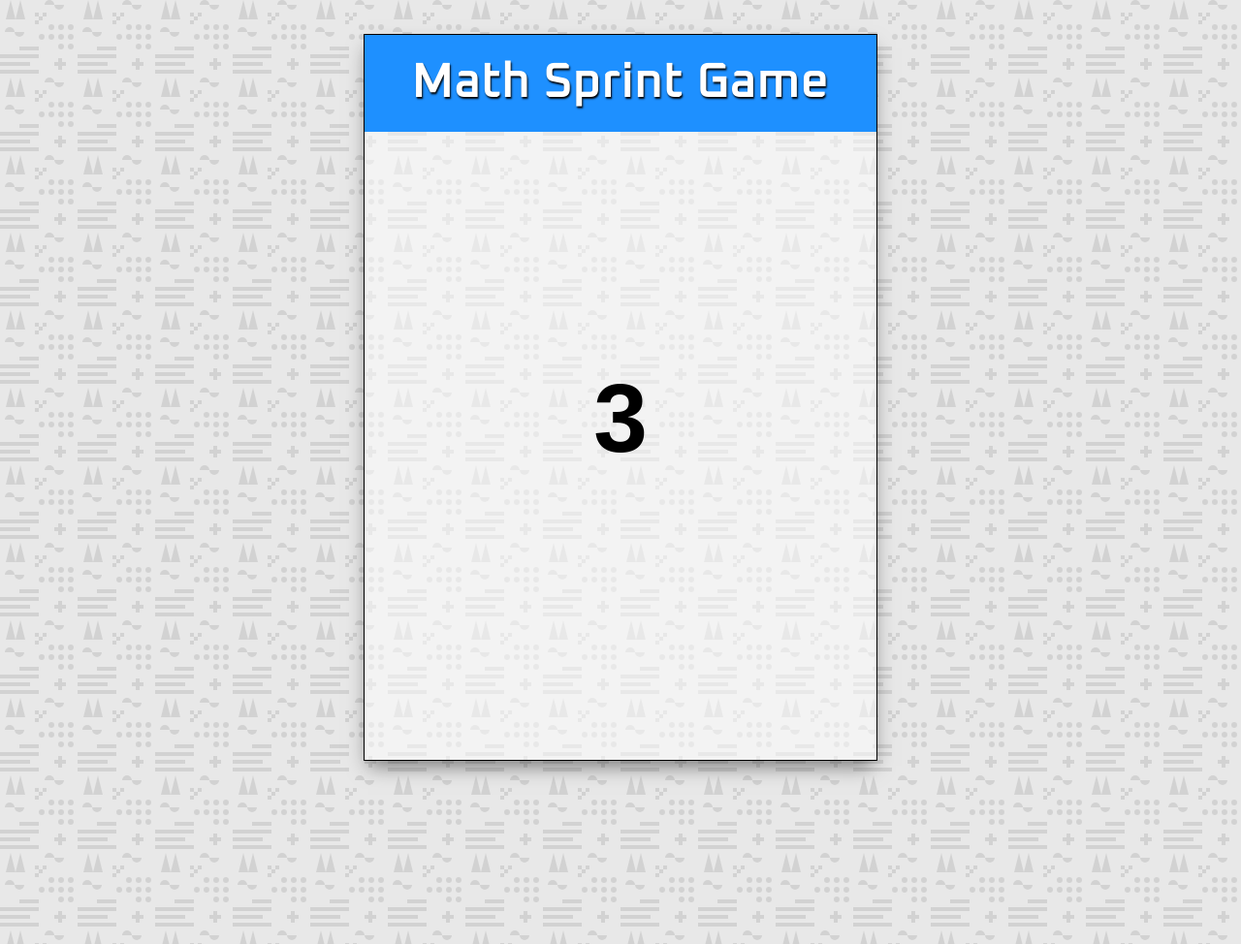
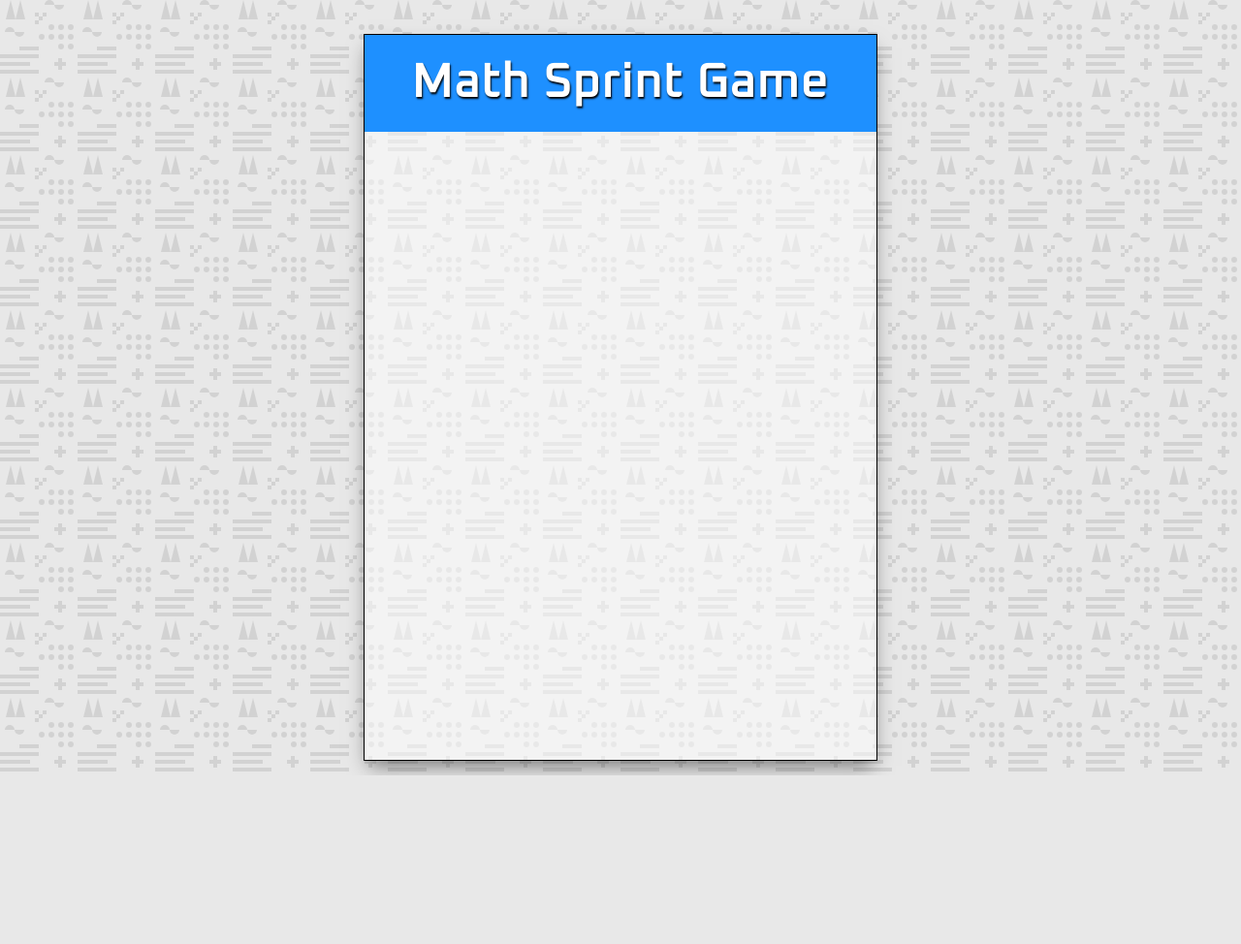
Before and after one commit to Djones917/MathSprint_2020, a plain HTML site: page index.html in a window 1280 px wide. Shown: the whole page at 97% size. After the commit the page ends 800 px from the top, so only its background shows below. Drawn offline with Linux system fonts and the light colour scheme; a web font is replaced by a local one.

```diff
--- a/index.html
+++ b/index.html
@@ -66,7 +66,7 @@
         </div>
 
         <!-- Countdown Page -->
-        <div class="card" id="countdown-page">
+        <div class="card" id="countdown-page" hidden>
             <h1 class="countdown">3</h1>
         </div>
 
```
